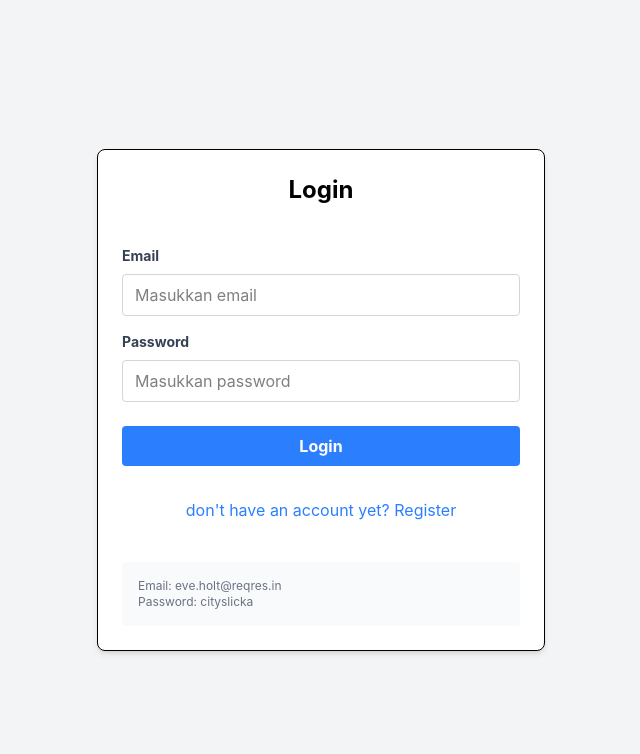
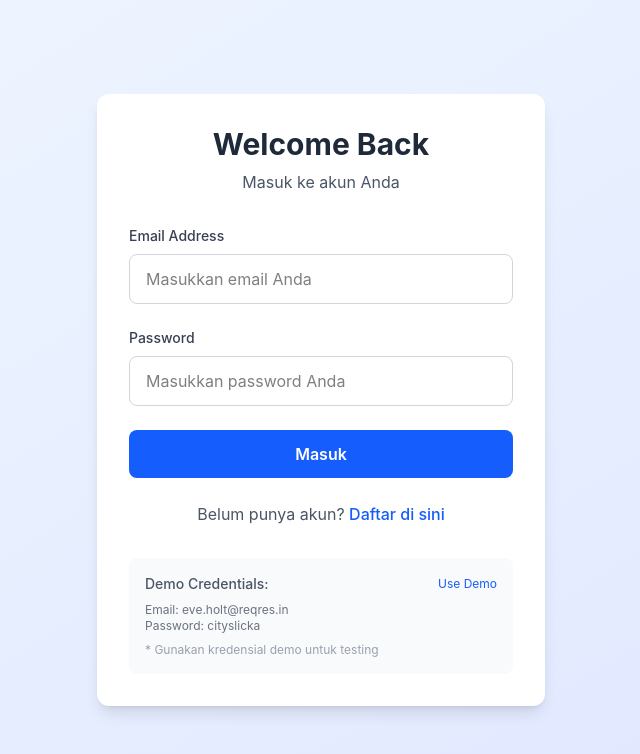
Before and after one commit to hannanrozen/MiniProject-React, a React (Vite) app: page /login in a window 1280 px wide. Shown: the top 754 px of the page, without its empty margins (319-959 px from the left). Built offline with nearby package versions, Linux system fonts and the light colour scheme.

Commit message:
feat: edit pagination and integration in Login, Register, and Homepage

```diff
--- a/package.json
+++ b/package.json
@@ -14,7 +14,7 @@
     "axios": "^1.10.0",
     "react": "^19.1.0",
     "react-dom": "^19.1.0",
-    "react-router-dom": "^7.6.3"
+    "react-router-dom": "^7.7.0"
   },
   "devDependencies": {
     "@eslint/js": "^9.29.0",
--- a/src/components/Navbar.jsx
+++ b/src/components/Navbar.jsx
@@ -5,7 +5,7 @@ const Navbar = () => {
   const navigate = useNavigate();
 
   const handleLogout = () => {
-    localStorage.removeItem("accessToken");
+    localStorage.removeItem("token");
     navigate("/login");
   };
 
--- a/src/components/ProtectedRoute.jsx
+++ b/src/components/ProtectedRoute.jsx
@@ -2,7 +2,7 @@ import React from "react";
 import { Navigate } from "react-router-dom";
 
 const ProtectedRoute = ({ children }) => {
-  const token = localStorage.getItem("accessToken");
+  const token = localStorage.getItem("token");
 
   if (!token) {
     return <Navigate to="/login" replace />;
--- a/src/pages/HomePage.jsx
+++ b/src/pages/HomePage.jsx
@@ -1,7 +1,7 @@
 import React, { useState, useEffect } from "react";
 import { useNavigate } from "react-router-dom";
-import axios from "axios";
 import Navbar from "../components/Navbar";
+import api from "../services/api";
 
 const HomePage = () => {
   const [users, setUsers] = useState([]);
@@ -14,9 +14,7 @@ const HomePage = () => {
   const fetchUsers = async (page = 1) => {
     setLoading(true);
     try {
-      const response = await axios.get(
-        `https://reqres.in/api/users?page=${page}`
-      );
+      const response = await api.get(`/users?page=${page}`);
 
       console.log("API Response:", response.data);
       if (response.data && response.data.data) {
--- a/src/pages/LoginPage.jsx
+++ b/src/pages/LoginPage.jsx
@@ -1,9 +1,8 @@
 import React, { useState } from "react";
 import { useNavigate, Link } from "react-router-dom";
-import axios from "axios";
+import api from "../services/api";
 
 const LoginPage = () => {
-  const [isLogin, setIsLogin] = useState(true);
   const [email, setEmail] = useState("");
   const [password, setPassword] = useState("");
   const [loading, setLoading] = useState(false);
@@ -11,78 +10,113 @@ const LoginPage = () => {
   const [success, setSuccess] = useState("");
   const navigate = useNavigate();
 
+  const fillDemoCredentials = () => {
+    setEmail("eve.holt@reqres.in");
+    setPassword("cityslicka");
+  };
+
   const handleSubmit = async (e) => {
     e.preventDefault();
     setLoading(true);
     setError("");
     setSuccess("");
 
-    const payload = { email, password };
+    try {
+      const response = await api.post("/login", {
+        email: email.trim(),
+        password: password.trim(),
+      });
 
-    try {
-      const endpoint = isLogin ? "/api/login" : "/api/register";
-      const res = await axios.post(`https://reqres.in${endpoint}`, payload);
-
-      if (isLogin) {
-        localStorage.setItem("accessToken", res.data.token);
+      if (response.data && response.data.token) {
+        localStorage.setItem("token", response.data.token);
         setSuccess("Login berhasil!");
         setTimeout(() => {
           navigate("/");
-        }, 1000);
-      } else {
-        setSuccess("Register berhasil! Silakan login.");
-        setIsLogin(true);
-        setEmail("");
-        setPassword("");
+        }, 1500);
       }
     } catch (error) {
-      setError(error.response?.data?.error || "Terjadi kesalahan");
+      console.error("Login error:", error);
+      setError(
+        error.response?.data?.error || "Email atau password tidak valid"
+      );
     } finally {
       setLoading(false);
     }
   };
+
   return (
-    <div className=" bg-gray-100 flex justify-center items-center  mx-auto my-auto min-h-screen">
-      <div className="flex flex-col gap-4 max-w-md w-full bg-white rounded-lg border border-black shadow-md p-6">
-        <h2 className="text-2xl font-bold text-center mb-6">Login</h2>
+    <div className="min-h-screen bg-gradient-to-br from-blue-50 to-indigo-100 flex items-center justify-center px-4">
+      <div className="max-w-md w-full bg-white rounded-xl shadow-lg p-8">
+        <div className="text-center mb-8">
+          <h1 className="text-3xl font-bold text-gray-800 mb-2">
+            Welcome Back
+          </h1>
+          <p className="text-gray-600">Masuk ke akun Anda</p>
+        </div>
 
         {error && (
-          <div className="bg-red-100 border border-red-400 text-red-700 px-4 py-3 rounded mb-4">
-            {error}
+          <div className="bg-red-50 border border-red-200 text-red-700 px-4 py-3 rounded-lg mb-6">
+            <div className="flex items-center">
+              <svg
+                className="w-5 h-5 mr-2"
+                fill="currentColor"
+                viewBox="0 0 20 20"
+              >
+                <path
+                  fillRule="evenodd"
+                  d="M10 18a8 8 0 100-16 8 8 0 000 16zM8.707 7.293a1 1 0 00-1.414 1.414L8.586 10l-1.293 1.293a1 1 0 101.414 1.414L10 11.414l1.293 1.293a1 1 0 001.414-1.414L11.414 10l1.293-1.293a1 1 0 00-1.414-1.414L10 8.586 8.707 7.293z"
+                  clipRule="evenodd"
+                />
+              </svg>
+              {error}
+            </div>
           </div>
         )}
 
         {success && (
-          <div className="bg-green-100 border border-green-400 text-green-700 px-4 py-3 rounded mb-4">
-            {success}
+          <div className="bg-green-50 border border-green-200 text-green-700 px-4 py-3 rounded-lg mb-6">
+            <div className="flex items-center">
+              <svg
+                className="w-5 h-5 mr-2"
+                fill="currentColor"
+                viewBox="0 0 20 20"
+              >
+                <path
+                  fillRule="evenodd"
+                  d="M10 18a8 8 0 100-16 8 8 0 000 16zm3.707-9.293a1 1 0 00-1.414-1.414L9 10.586 7.707 9.293a1 1 0 00-1.414 1.414l2 2a1 1 0 001.414 0l4-4z"
+                  clipRule="evenodd"
+                />
+              </svg>
+              {success}
+            </div>
           </div>
         )}
 
-        <form className="gap-6" onSubmit={handleSubmit}>
-          <div className="mb-4">
-            <label className="block text-gray-700 text-sm font-bold mb-2">
-              Email
+        <form onSubmit={handleSubmit} className="space-y-6">
+          <div>
+            <label className="block text-sm font-medium text-gray-700 mb-2">
+              Email Address
             </label>
             <input
               type="email"
               value={email}
               onChange={(e) => setEmail(e.target.value)}
-              className="w-full px-3 py-2 border border-gray-300 rounded focus:outline-none focus:border-blue-500"
-              placeholder="Masukkan email"
+              className="w-full px-4 py-3 border border-gray-300 rounded-lg focus:outline-none focus:ring-2 focus:ring-blue-500 transition duration-200"
+              placeholder="Masukkan email Anda"
               required
             />
           </div>
 
-          <div className="mb-6">
-            <label className="block text-gray-700 text-sm font-bold mb-2">
+          <div>
+            <label className="block text-sm font-medium text-gray-700 mb-2">
               Password
             </label>
             <input
               type="password"
               value={password}
               onChange={(e) => setPassword(e.target.value)}
-              className="w-full px-3 py-2 border border-gray-300 rounded focus:outline-none focus:border-blue-500"
-              placeholder="Masukkan password"
+              className="w-full px-4 py-3 border border-gray-300 rounded-lg focus:outline-none focus:ring-2 focus:ring-blue-500 transition duration-200"
+              placeholder="Masukkan password Anda"
               required
             />
           </div>
@@ -90,24 +124,71 @@ const LoginPage = () => {
           <button
             type="submit"
             disabled={loading}
-            className="w-full bg-blue-500 hover:bg-blue-600 text-white font-bold py-2 px-4 rounded focus:outline-none focus:shadow-outline disabled:opacity-50"
+            className="w-full bg-blue-600 hover:bg-blue-700 disabled:bg-blue-400 text-white font-semibold py-3 rounded-lg transition duration-200 disabled:cursor-not-allowed"
           >
-            {loading ? "Loading..." : "Login"}
+            {loading ? (
+              <div className="flex items-center justify-center">
+                <svg
+                  className="animate-spin -ml-1 mr-3 h-5 w-5 text-white"
+                  fill="none"
+                  viewBox="0 0 24 24"
+                >
+                  <circle
+                    className="opacity-25"
+                    cx="12"
+                    cy="12"
+                    r="10"
+                    stroke="currentColor"
+                    strokeWidth="4"
+                  ></circle>
+                  <path
+                    className="opacity-75"
+                    fill="currentColor"
+                    d="M4 12a8 8 0 018-8V0C5.373 0 0 5.373 0 12h4zm2 5.291A7.962 7.962 0 014 12H0c0 3.042 1.135 5.824 3 7.938l3-2.647z"
+                  ></path>
+                </svg>
+                Loading...
+              </div>
+            ) : (
+              "Masuk"
+            )}
           </button>
         </form>
 
-        <div className="text-center mt-4">
-          <Link to="/register" className="text-blue-500 hover:text-blue-700">
-            don't have an account yet? Register
-          </Link>
+        <div className="text-center mt-6">
+          <p className="text-gray-600">
+            Belum punya akun?{" "}
+            <Link
+              to="/register"
+              className="text-blue-600 hover:text-blue-700 font-medium"
+            >
+              Daftar di sini
+            </Link>
+          </p>
         </div>
 
-        <div className="mt-6 p-4 bg-gray-50 rounded">
+        <div className="mt-8 p-4 bg-gray-50 rounded-lg">
+          <div className="flex items-center justify-between mb-2">
+            <p className="text-sm text-gray-600 font-medium">
+              Demo Credentials:
+            </p>
+            <button
+              type="button"
+              onClick={fillDemoCredentials}
+              className="text-xs text-blue-600 hover:text-blue-700"
+            >
+              Use Demo
+            </button>
+          </div>
           <p className="text-xs text-gray-500">Email: eve.holt@reqres.in</p>
           <p className="text-xs text-gray-500">Password: cityslicka</p>
+          <p className="text-xs text-gray-400 mt-2">
+            * Gunakan kredensial demo untuk testing
+          </p>
         </div>
       </div>
     </div>
   );
 };
+
 export default LoginPage;
--- a/src/pages/RegisterPage.jsx
+++ b/src/pages/RegisterPage.jsx
@@ -1,6 +1,6 @@
 import React, { useState } from "react";
 import { useNavigate, Link } from "react-router-dom";
-import axios from "axios";
+import api from "../services/api";
 
 const RegisterPage = () => {
   const [email, setEmail] = useState("");
@@ -17,91 +17,91 @@ const RegisterPage = () => {
     setError("");
     setSuccess("");
 
-    // Validasi password
+    // Validasi password match
     if (password !== confirmPassword) {
       setError("Password tidak cocok");
       setLoading(false);
       return;
     }
 
-    const payload = { email, password };
+    try {
+      const response = await api.post("/register", {
+        email: email.trim(),
+        password: password.trim(),
+      });
 
-    try {
-      const response = await axios.post(
-        "https://reqres.in/api/register",
-        payload
-      );
-      const { token } = response.data;
-      localStorage.setItem("token", token);
-      setSuccess("Register berhasil! Silakan login.");
-      setTimeout(() => {
-        navigate("/login");
-      }, 2000);
+      if (response.data && response.data.token) {
+        setSuccess("Registrasi berhasil!");
+        setTimeout(() => {
+          navigate("/login");
+        }, 1500);
+      }
     } catch (error) {
-      setError(
-        error.response?.data?.error || "Terjadi kesalahan saat register"
-      );
+      console.error("Register error:", error);
+      setError(error.response?.data?.error || "Gagal melakukan registrasi");
     } finally {
       setLoading(false);
     }
   };
 
   return (
-    <div className="min-h-screen bg-gray-100 flex items-center justify-center px-4">
-      <div className="max-w-md w-full bg-white rounded-lg shadow-md p-6">
-        <h2 className="text-2xl font-bold text-center mb-6">Register</h2>
+    <div className="min-h-screen bg-gradient-to-br from-green-50 to-teal-100 flex items-center justify-center px-4">
+      <div className="max-w-md w-full bg-white rounded-xl shadow-lg p-8">
+        <div className="text-center mb-8">
+          <h1 className="text-3xl font-bold text-gray-800 mb-2">
+            Create Account
+          </h1>
+          <p className="text-gray-600">Daftar untuk memulai</p>
+        </div>
 
         {error && (
-          <div className="bg-red-100 border border-red-400 text-red-700 px-4 py-3 rounded mb-4">
+          <div className="bg-red-50 border border-red-200 text-red-700 px-4 py-3 rounded-lg mb-6">
             {error}
           </div>
         )}
 
         {success && (
-          <div className="bg-green-100 border border-green-400 text-green-700 px-4 py-3 rounded mb-4">
+          <div className="bg-green-50 border border-green-200 text-green-700 px-4 py-3 rounded-lg mb-6">
             {success}
           </div>
         )}
 
-        <form onSubmit={handleSubmit}>
-          <div className="mb-4">
-            <label className="block text-gray-700 text-sm font-bold mb-2">
-              Email
+        <form onSubmit={handleSubmit} className="space-y-6">
+          <div>
+            <label className="block text-sm font-medium text-gray-700 mb-2">
+              Email Address
             </label>
             <input
               type="email"
               value={email}
               onChange={(e) => setEmail(e.target.value)}
-              className="w-full px-3 py-2 border border-gray-300 rounded focus:outline-none focus:border-blue-500"
-              placeholder="Masukkan email"
+              className="w-full px-4 py-3 border border-gray-300 rounded-lg focus:outline-none focus:ring-2 focus:ring-green-500"
               required
             />
           </div>
 
-          <div className="mb-4">
-            <label className="block text-gray-700 text-sm font-bold mb-2">
+          <div>
+            <label className="block text-sm font-medium text-gray-700 mb-2">
               Password
             </label>
             <input
               type="password"
               value={password}
               onChange={(e) => setPassword(e.target.value)}
-              className="w-full px-3 py-2 border border-gray-300 rounded focus:outline-none focus:border-blue-500"
-              placeholder="Masukkan password"
+              className="w-full px-4 py-3 border border-gray-300 rounded-lg focus:outline-none focus:ring-2 focus:ring-green-500"
               required
             />
           </div>
 
-          <div className="mb-6">
-            <label className="block text-gray-700 text-sm font-bold mb-2">
+          <div>
+            <label className="block text-sm font-medium text-gray-700 mb-2">
               Konfirmasi Password
             </label>
             <input
               type="password"
               value={confirmPassword}
               onChange={(e) => setConfirmPassword(e.target.value)}
-              className="w-full px-3 py-2 border border-gray-300 rounded focus:outline-none focus:border-blue-500"
-              placeholder="Konfirmasi password"
+              className="w-full px-4 py-3 border border-gray-300 rounded-lg focus:outline-none focus:ring-2 focus:ring-green-500"
               required
             />
           </div>
@@ -109,22 +109,22 @@ const RegisterPage = () => {
           <button
             type="submit"
             disabled={loading}
-            className="w-full bg-green-500 hover:bg-green-600 text-white font-bold py-2 px-4 rounded focus:outline-none focus:shadow-outline disabled:opacity-50"
+            className="w-full bg-green-600 hover:bg-green-700 text-white font-semibold py-3 rounded-lg transition duration-200 disabled:bg-green-400"
           >
-            {loading ? "Loading..." : "Register"}
+            {loading ? "Loading..." : "Daftar"}
           </button>
         </form>
 
-        <div className="text-center mt-4">
-          <Link to="/login" className="text-blue-500 hover:text-blue-700">
-            Sudah punya akun? Login di sini
-          </Link>
-        </div>
-
-        <div className="mt-6 p-4 bg-gray-50 rounded">
-          <p className="text-sm text-gray-600 mb-2">Info untuk register:</p>
-          <p className="text-xs text-gray-500">Email: eve.holt@reqres.in</p>
-          <p className="text-xs text-gray-500">Password: pistol</p>
+        <div className="text-center mt-6">
+          <p className="text-gray-600">
+            Sudah punya akun?{" "}
+            <Link
+              to="/login"
+              className="text-green-600 hover:text-green-700 font-medium"
+            >
+              Masuk di sini
+            </Link>
+          </p>
         </div>
       </div>
     </div>
--- a/src/pages/UserDetailPage.jsx
+++ b/src/pages/UserDetailPage.jsx
@@ -1,7 +1,86 @@
+import React, { useState, useEffect } from "react";
+import { useNavigate, useParams } from "react-router-dom";
+import Navbar from "../components/Navbar";
+import api from "../services/api";
+
 const UserDetail = () => {
+  const [user, setUsers] = useState([]);
+  const [loading, setLoading] = useState(true);
+  const [error, setError] = useState("");
+  const navigate = useNavigate();
+  const id = useParams().id;
+
+  const fetchUser = async (userId) => {
+    setLoading(true);
+    try {
+      const response = await api.get(`/users/${userId}`);
+
+      console.log("API Response:", response.data);
+      if (response.data && response.data.data) {
+        setUsers(response.data.data);
+      } else {
+        setError("Format data tidak sesuai");
+      }
+    } catch (error) {
+      console.error("Error fetching user:", error);
+      setError("Gagal memuat data user");
+    } finally {
+      setLoading(false);
+    }
+  };
+
+  useEffect(() => {
+    fetchUser(id);
+  }, []);
+
+  if (loading) {
+    return (
+      <div>
+        <Navbar />
+        <div className="flex justify-center items-center h-64">
+          <div className="text-lg">Loading...</div>
+        </div>
+      </div>
+    );
+  }
+
+  if (error) {
+    return (
+      <div>
+        <Navbar />
+        <div className="flex justify-center items-center h-64">
+          <div className="text-red-500">{error}</div>
+        </div>
+      </div>
+    );
+  }
+
   return (
     <div>
-      <h1>User</h1>
+      <Navbar />
+      <button
+        onClick={() => navigate("/")}
+        className="bg-blue-500 hover:bg-blue-600 text-white px-4 py-2 rounded mb-4"
+      >
+        Back
+      </button>
+      <div className="container mx-auto p-4">
+        <h1 className="text-2xl font-bold mb-4">User Detail</h1>
+        <div className="bg-white rounded-lg shadow-md p-6">
+          <div className="flex flex-col items-center">
+            <h2 className="text-xl font-semibold mb-2">User Information</h2>
+            <img
+              src={user.avatar}
+              alt={"Avatar"}
+              className="w-20 h-20 rounded-full mb-4"
+            />
+            <p className="text-gray-600">Email: {user?.email}</p>
+            <h3 className="text-xl font-semibold mb-2">
+              {user?.first_name} {user?.last_name}
+            </h3>
+          </div>
+        </div>
+      </div>
     </div>
   );
 };
--- /dev/null
+++ b/src/services/api.js
@@ -0,0 +1,23 @@
+import axios from "axios";
+
+const api = axios.create({
+  baseURL: "https://reqres.in/api",
+  headers: {
+    "Content-Type": "application/json",
+    Accept: "application/json",
+  },
+});
+
+api.interceptors.request.use(
+  (config) => {
+    console.log("Request being sent:", config);
+    config.headers["x-api-key"] = "reqres-free-v1";
+    return config;
+  },
+  (error) => {
+    console.error("Request error:", error);
+    return Promise.reject(error);
+  }
+);
+
+export default api;
```
Also changed, not shown: 1 other file (tests, documents, lock files or other folders).
